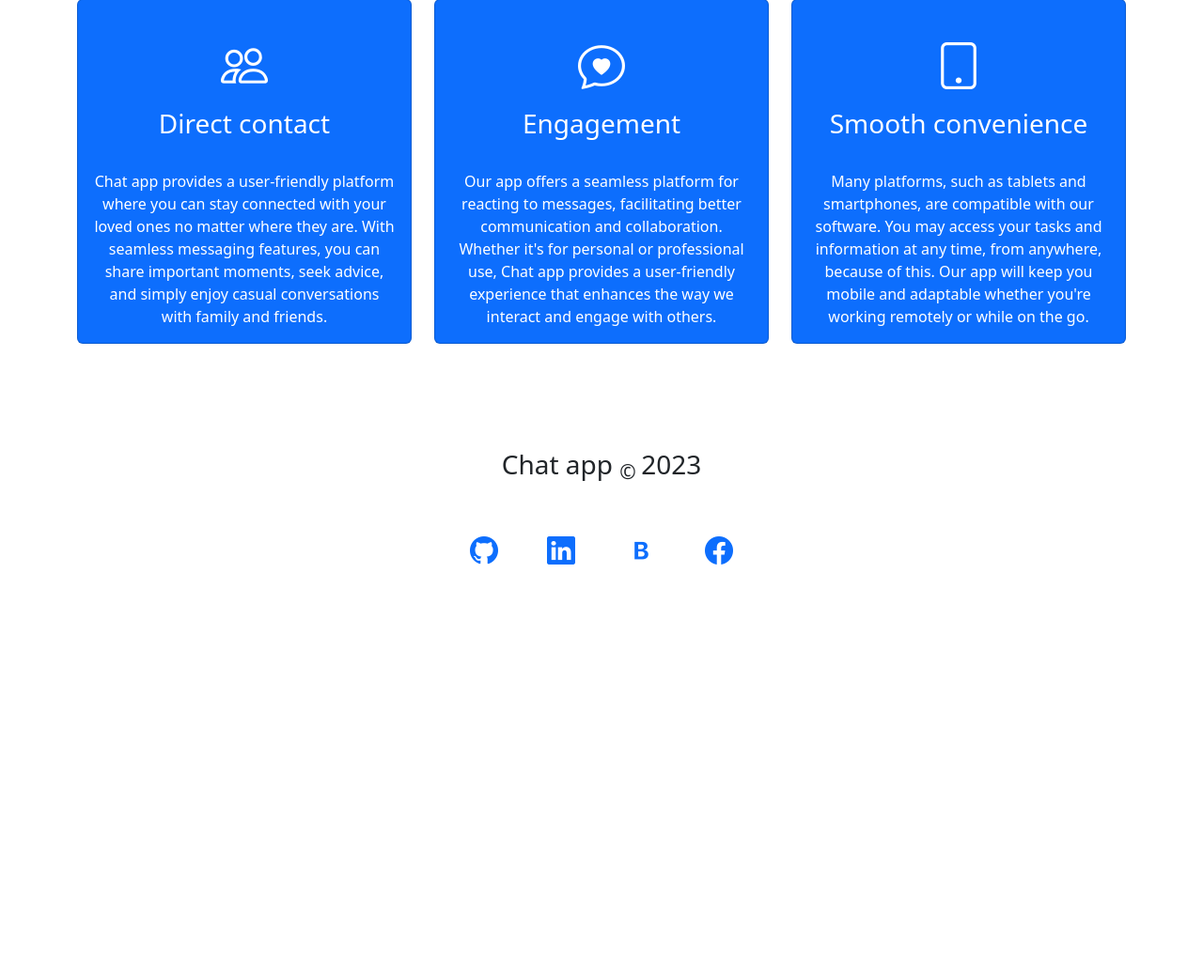
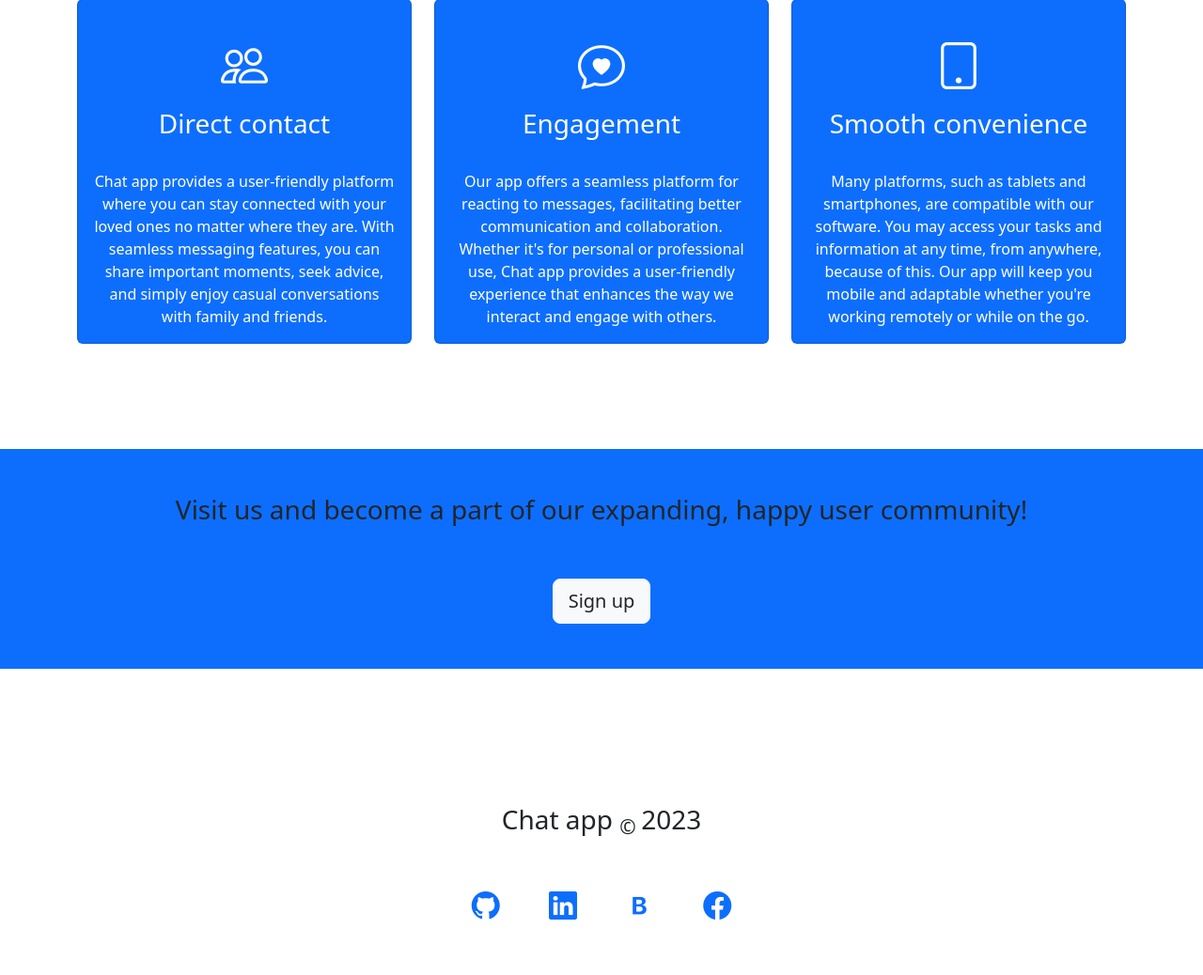
Before and after one commit to M4recki/Chat-app, a FastAPI app: page / in a window 1280 px wide. Shown: the part 818-1856 px from the top of the page at 94% size. Before the commit the page ends 1419 px from the top, so only its background shows below. Run offline with FastAPI, Linux system fonts and the light colour scheme.

Commit message:
The header was fixed and did not support screen readers, new almost empty subpages were added, as well as a new button on the main page encouraging registration.

```diff
--- a/project/static/css/style.css
+++ b/project/static/css/style.css
@@ -1,8 +1,37 @@
+/* General font */
+
+body {
+    font-family: 'PT Sans', serif;
+}
+
+
 /* Chat icon in header */
 
 #chat-icon {
     width: 50px;
     height: 50px;
+}
+
+/* Header highlight text login, contact, etc. */
+
+.nav-link {
+    position: relative;
+    font-size: 115%;
+}
+
+.nav-link::after {
+    content: '';
+    position: absolute;
+    bottom: 0;
+    left: 0;
+    width: 0;
+    height: 2px;
+    background-color: #0250c4;
+    transition: width 0.3s ease-in-out;
+}
+
+.nav-link:hover::after {
+    width: 100%;
 }
 
 /* Icons size in main page */
@@ -13,6 +42,27 @@
 
 /* Icons size in footer */
 
-.social-links {
+.social-link {
     font-size: 30px;
 }
+
+/* Social links highlight icons */
+
+.social-link {
+    position: relative;
+ }
+
+ .social-link::after {
+    content: '';
+    position: absolute;
+    bottom: -10px;
+    left: 15px;
+    width: 0;
+    height: 2px;
+    background-color: #0250c4;
+    transition: width 0.3s ease-in-out;
+ }
+
+ .social-link:hover::after {
+    width: 60%;
+ }
--- a/project/templates/footer.html
+++ b/project/templates/footer.html
@@ -11,25 +11,25 @@
       href="https://github.com/M4recki"
       aria-label="GitHub"
       class="text-decoration-none">
-      <i class="bi bi-github px-4 social-links"></i>
+      <i class="bi bi-github px-4 social-link"></i>
     </a>
     <a
       href="https://www.linkedin.com/in/marek-barański-516639248/"
       aria-label="LinkedIn"
-      class="text-decoration-none social-links">
-      <i class="bi bi-linkedin px-4"></i>
+      class="text-decoration-none">
+      <i class="bi bi-linkedin px-4 social-link"></i>
     </a>
     <a
       href="https://progr4mmingskillz.blogspot.com"
       aria-label="Blogspot"
       class="text-decoration-none">
-      <i class="bi bi-type-bold px-4 social-links"></i>
+      <i class="bi bi-type-bold px-4 social-link"></i>
     </a>
     <a
       href="https://www.facebook.com/marek.baranski.902/"
       aria-label="Facebook"
       class="text-decoration-none">
-      <i class="bi bi-facebook px-4 social-links"></i>
+      <i class="bi bi-facebook px-4 social-link"></i>
     </a>
   </div>
 </footer>
--- a/project/templates/header.html
+++ b/project/templates/header.html
@@ -1,28 +1,49 @@
 <header>
-  <!-- Nav tabs -->
-  <ul class="nav nav-tabs pt-2 pb-2" id="navId" role="tablist">
+  <!-- Navigation with ARIA roles -->
+  <nav
+    class="nav nav-tabs pt-2 pb-2"
+    role="navigation"
+    aria-label="Main Navigation">
     <div class="rounded float-start ps-5">
-      <a href="{{ url_for('root') }}"
-        ><img
+      <a href="{{ url_for('root') }}">
+        <img
           src="{{ url_for('static', path='/img/chat.png') }}"
           id="chat-icon"
-          alt="chat-icon"
-      /></a>
+          alt="chat-icon" />
+      </a>
     </div>
     <div class="ms-auto d-flex">
-      <li class="nav-item lead bold" role="presentation">
-        <a href="#tab5Id" class="nav-link" data-bs-toggle="tab">Login</a>
-      </li>
+      <div class="nav-item lead bold" role="tablist">
+        <a
+          href="{{ url_for('login') }}"
+          class="nav-link"
+          role="tab"
+          aria-selected="false"
+          >Login</a
+        >
+      </div>
 
-      <li class="nav-item lead bold" role="presentation">
-        <a href="#tab5Id" class="nav-link" data-bs-toggle="tab">Sign up</a>
-      </li>
+      <div class="nav-item lead bold" role="tablist">
+        <a
+          href="{{ url_for('sign_up') }}"
+          class="nav-link"
+          role="tab"
+          aria-selected="false"
+          >Sign up</a
+        >
+      </div>
 
-      <li class="nav-item lead bold" role="presentation">
-        <a href="#tab5Id" class="nav-link me-5" data-bs-toggle="tab">Contact</a>
-      </li>
+      <div class="nav-item lead bold" role="tablist">
+        <a
+          href="{{ url_for('contact') }}"
+          class="nav-link me-5"
+          role="tab"
+          aria-selected="false"
+          >Contact</a
+        >
+      </div>
     </div>
-  </ul>
+  </nav>
 
   <!-- Tab panes -->
   <div class="tab-content" id="myTabContent">
--- a/project/templates/main_page.html
+++ b/project/templates/main_page.html
@@ -9,6 +9,11 @@
       rel="icon"
       href="{{ url_for('static', path='/img/chat.ico') }}"
       type="image/x-icon" />
+
+    <!-- Google font -->
+    <link
+      href="https://fonts.googleapis.com/css?family=PT+Sans:regular,italic,700,700italic"
+      rel="stylesheet" />
 
     <!-- CSS -->
     <link
@@ -120,6 +125,27 @@
           </div>
         </div>
       </div>
+      <div class="py-5">
+        <div class="pt-5">
+          <div class="bg-primary pt-5 pb-5">
+            <div class="row text-center d-flex px-5">
+              <div>
+                <h3 class="bold">
+                  Visit us and become a part of our expanding, happy user
+                  community!
+                </h3>
+                <button class="btn btn-light btn-lg mt-5">
+                  <a
+                    class="text-decoration-none text-dark bold"
+                    href="{{ url_for('sign_up') }}"
+                    >Sign up</a
+                  >
+                </button>
+              </div>
+            </div>
+          </div>
+        </div>
+      </div>
     </main>
 
     <!-- Footer -->
```
Also changed, not shown: project/python/main.py (+6 -7 lines), project/python/routes.py (+16 -1 lines), project/templates/contact.html (added, +61 -0 lines), project/templates/login.html (added, +61 -0 lines), project/templates/sign_up.html (added, +61 -0 lines).
